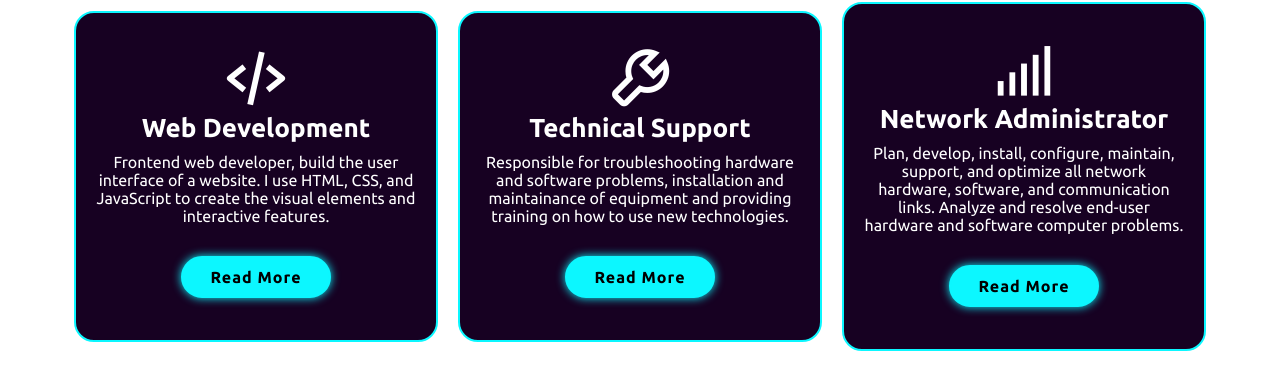
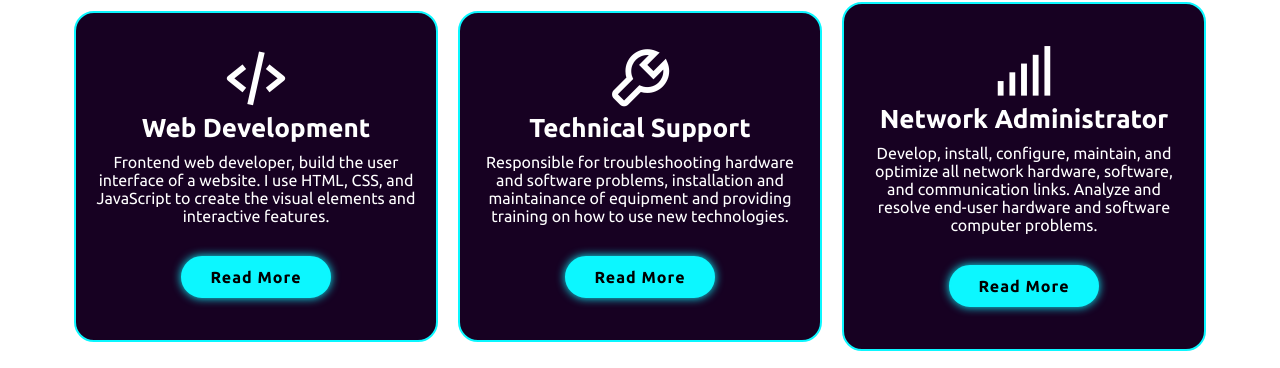
Before and after one commit to Kelvinnambale/portfolio-website, a plain HTML site: page index.html in a window 1280 px wide. Shown: the part 1614-1982 px from the top of the page. Drawn offline with nearby package versions, Linux system fonts and the light colour scheme.

Commit message:
update of skill section

```diff
--- a/index.html
+++ b/index.html
@@ -104,7 +104,7 @@
       <div class="skills-box">
         <i class="bx bx-signal-5"></i>
         <h3>Network Administrator</h3>
-        <p>Plan, develop, install, configure, maintain, support, and optimize all network hardware, software,
+        <p>Develop, install, configure, maintain, and optimize all network hardware, software,
 	 and communication links. Analyze and resolve end-user hardware and software computer problems.</p>
         <div class="btn-box" id="btn_bx">
           <a href="#" class="btn">Read More</a>
```
